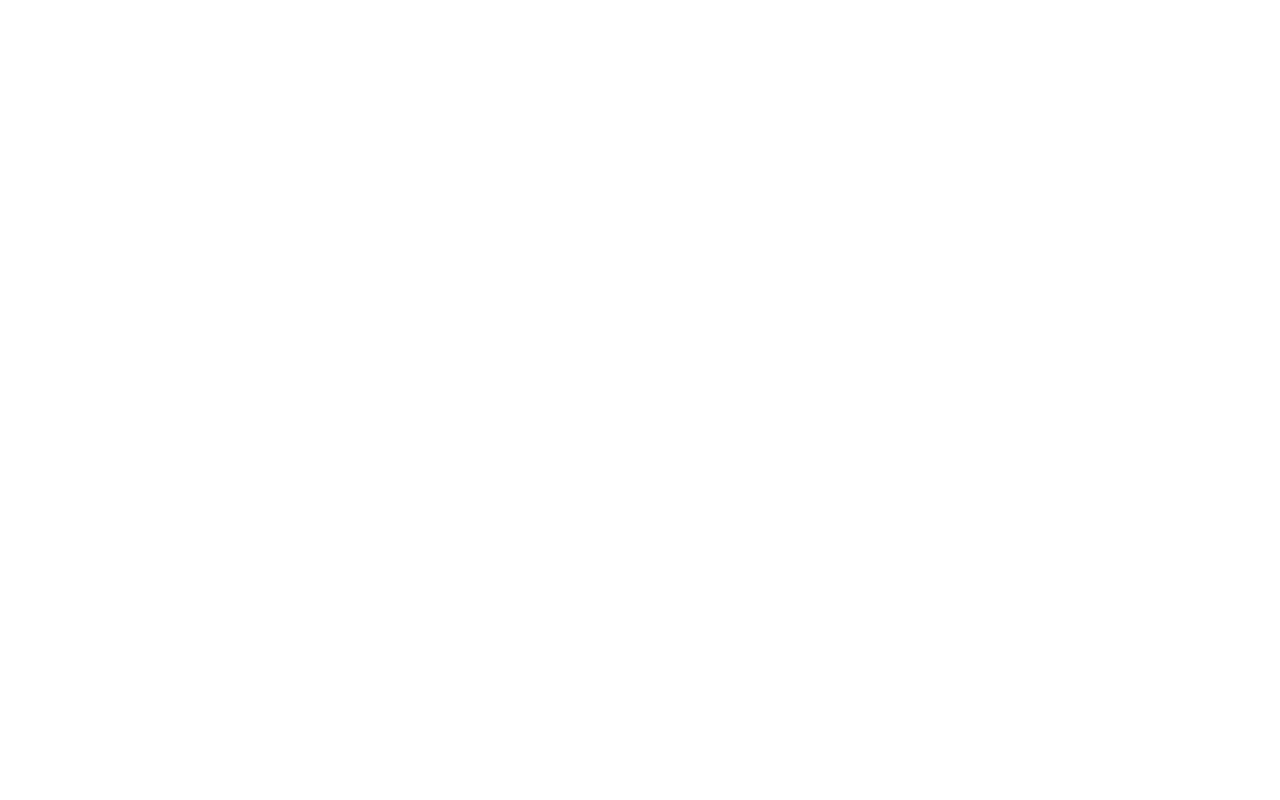
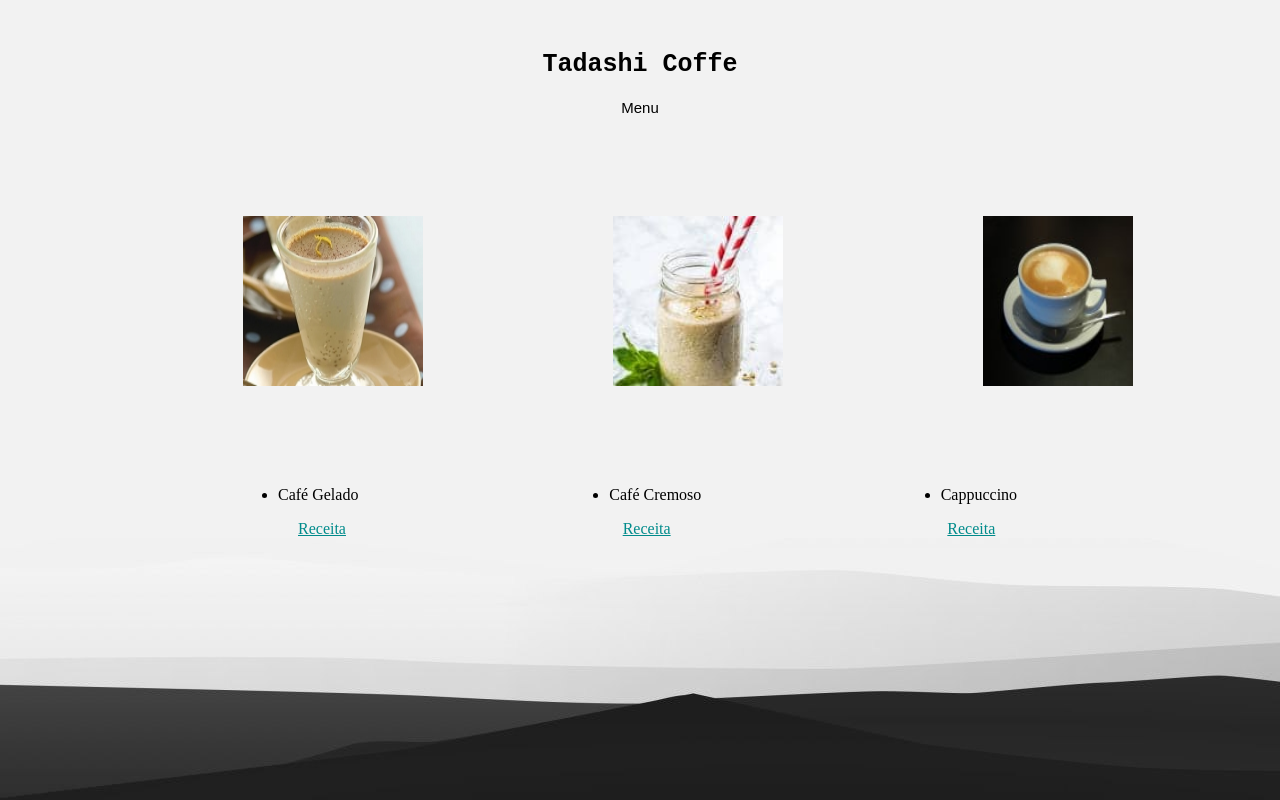
Before and after one commit to Kenzie-Academy-Brasil-Developers/noturno-extra-criacao-paginas-html-sprint-2-LucasTakeoMori, a plain HTML site: page katas1/kata_receita.html in a window 1280 px wide. Drawn offline with Linux system fonts and the light colour scheme.

Commit message:
Exercício 36_extrra

```diff
--- a/katas1/kata_receita.html
+++ b/katas1/kata_receita.html
@@ -1 +1,46 @@
 <!-- INICIE AQUI SUA PÁGINA DE RECEITAS -->
+
+<!DOCTYPE html>
+<html lang="en">
+
+<head>
+    <meta charset="UTF-8">
+    <meta http-equiv="X-UA-Compatible" content="IE=edge">
+    <meta name="viewport" content="width=device-width, initial-scale=1.0">
+    <title>Receita_Kata1</title>
+    <link rel="stylesheet" href="style_receita.css">
+</head>
+
+<body>
+    <header>
+        <h1 class="tittle">
+            Tadashi Coffe
+
+        </h1>
+        <p class="sub-titulo">
+            Menu
+        </p>
+    </header>
+    <ul idCaf = "imagens">
+        <img class = "image1"src="Imagem/coffegelado.jfif"></img>
+        <img class = "image2"src="Imagem/coffecremoso.jpg"></img>
+        <img class = "image3"src="Imagem/capuccino.jfif"></img>
+    </ul>
+    <div class="box">
+        <ul class="lista-de-receita">
+            <li class="coffe-1">Café Gelado</li>
+            <li class="coffe-2">Café Cremoso</li>
+            <li class="coffe-3">Cappuccino</li>
+        </ul>
+
+        <div id = "links">
+            <a class="link1" href="https://www.tudogostoso.com.br/receita/108065-cafe-gelado.html">Receita</a>
+            <a class="link2" href="https://www.tudogostoso.com.br/receita/11486-cafe-cremoso.html">Receita</a>
+            <a class="link3" href="https://www.tudogostoso.com.br/receita/179686-capuccino.html">Receita</a>
+        </div>
+
+
+    </div>
+</body>
+
+</html>
--- a/katas1/style_receita.css
+++ b/katas1/style_receita.css
@@ -1 +1,115 @@
-/* FOLHA DE ESTILO DA PAGINA DE RECEITAS */
+*{
+    background: url("Imagem/minamilist.jpg");
+}
+
+
+body
+{
+    color: black;
+
+}
+
+.tittle{
+
+    font-family: 'Courier New', Courier, monospace;
+    margin-top: 50px;
+    font-size: 25px;
+    text-align: center;
+
+}
+
+
+.sub-titulo{
+    font-family: arial;
+    margin-top: 20px;
+    text-align: center;
+    font-size: 15px;
+    transition: all 0.5s;
+
+}
+
+.sub-titulo:hover{
+    -webkit-transform: scale(1.5);
+    transform: scale(1.5)
+}
+
+ul{
+    display: flex;
+    margin-top: 100px;
+    margin-left: 230px;
+
+}
+.coffe-1{
+    flex: 1;
+
+}
+
+.coffe-2{
+    flex: 1;
+}
+
+.coffe-3{
+    flex: 1;
+}
+
+#links{
+    margin-top: 200;
+    display: flex;
+    margin-left: 290px;
+}
+
+#imagens{
+    display: flex;
+
+}
+
+.image1{
+    margin-left:-35px;
+    transition: all 0.5s;
+}
+
+.image1:hover{
+    -webkit-transform: scale(1.5);
+    transform: scale(1.5)
+}
+
+.image2{
+    margin-left:  190px;
+    width: 170px;
+    transition: all 0.5s;
+}
+
+.image2:hover
+{
+    -webkit-transform: scale(1.5);
+    transform: scale(1.5)
+}
+
+.image3{
+    margin-left: 200px;
+    width: 150px;
+    transition: all 0.5s;
+}
+
+.image3:hover{
+    -webkit-transform: scale(1.5);
+    transform: scale(1.5)
+}
+
+
+.link1{
+    flex: 1;
+color: darkcyan;
+
+}
+
+
+.link2{
+    flex: 1;
+    color: darkcyan;
+}
+
+.link3{
+    flex: 1;
+    color: darkcyan;
+}
--- a/katas2/style_jornal.css
+++ b/katas2/style_jornal.css
@@ -1 +1,82 @@
-/* FOLHA DE ESTILO DA PAGINA DE JORNAL */
+
+*{
+    margin: 0 auto;
+    padding: 0;
+
+}
+body{
+    background-color:#394F41;
+}
+
+h1,h2{
+    text-align: center;
+    font-family: 'Lucida Sans', 'Lucida Sans Regular', 'Lucida Grande', 'Lucida Sans Unicode', Geneva, Verdana, sans-serif;
+    color: whitesmoke;
+}
+
+.sub-titulo{
+    font-size: 15px;
+}
+
+.separador{
+    border: 1px;
+    border-style: solid;
+    width: 400px;
+}
+
+.menu{
+    list-style: none;
+    border: 1px solid #c0c0c0;
+    float: left;
+}
+
+.menu li {
+    position: relative;
+    float: left;
+    border-right: 1px solid #c0c0c0;
+}
+
+.menu li a{
+    color: black;
+    text-decoration: none;
+    padding: 4px 10px;
+    display: block;
+}
+
+.menu li a:hover{
+    background:#333;
+    color:#fff;
+    text-shadow:0px 0px 5px #fff;
+    }
+.menu li  ul{
+        position:absolute;
+        top:25px;
+        left: ;
+        background-color:#fff;
+        display:none;
+        }
+.menu li:hover ul,
+.menu li.over ul{
+display:block;}
+
+.menu li ul li{
+    border:1px solid #c0c0c0;
+    display:block;
+    width:150px;
+
+}
+
+.menu{
+margin-left: 510px;
+padding: 0;
+
+}
+.noticia-1
+{
+    padding: 0 auto;
+}
+
+
+.imagem-1{
+
+}
```
Also changed, not shown: katas2/kata_jornal.html (+54 -1 lines), katas1/Imagem/capuccino.jfif (added), katas1/Imagem/coffecremoso.jpg (added), katas1/Imagem/coffegelado.jfif (added), katas1/Imagem/minamilist.jpg (added), katas2/Imagem/elonmusk.jpg (added).
